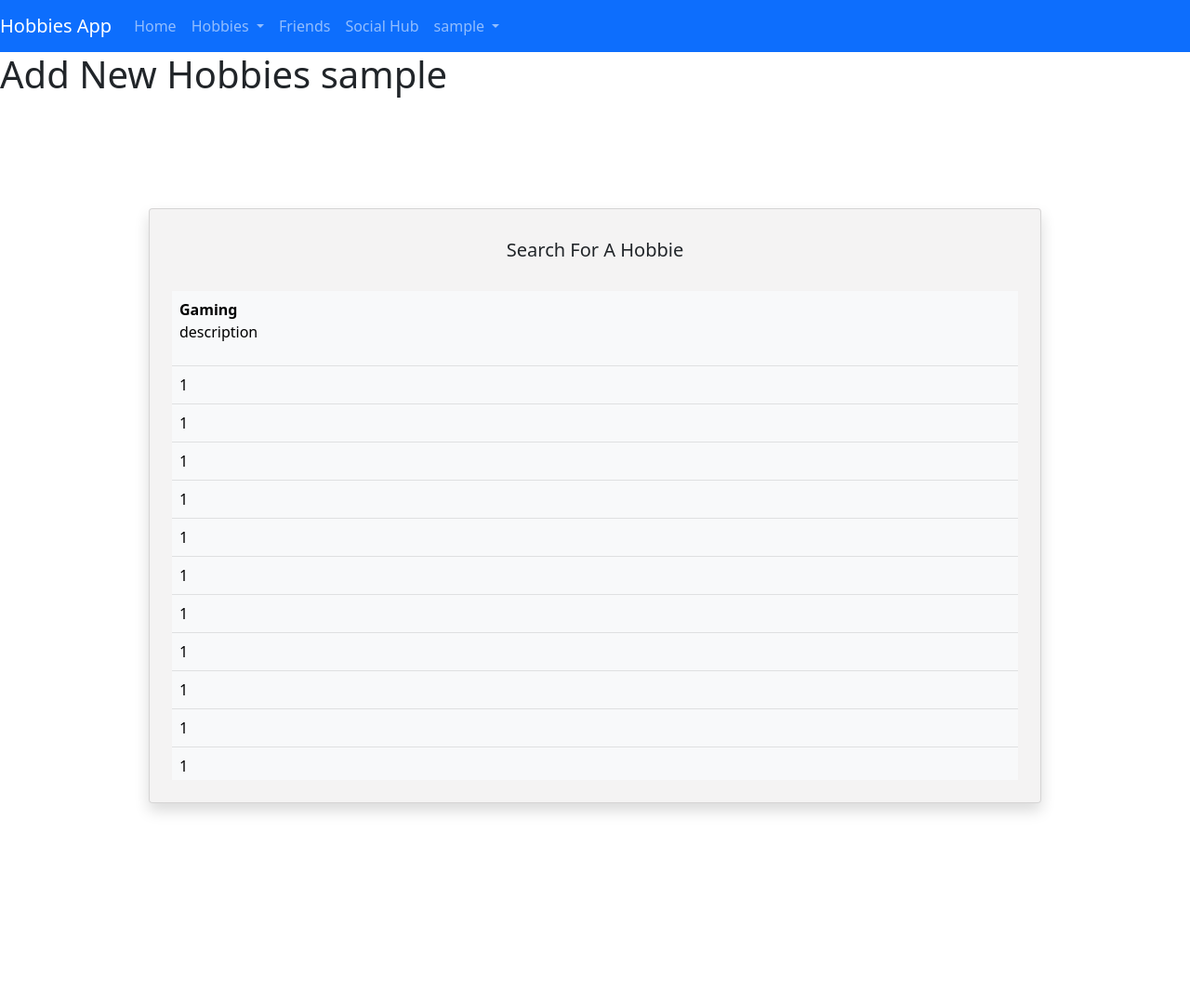
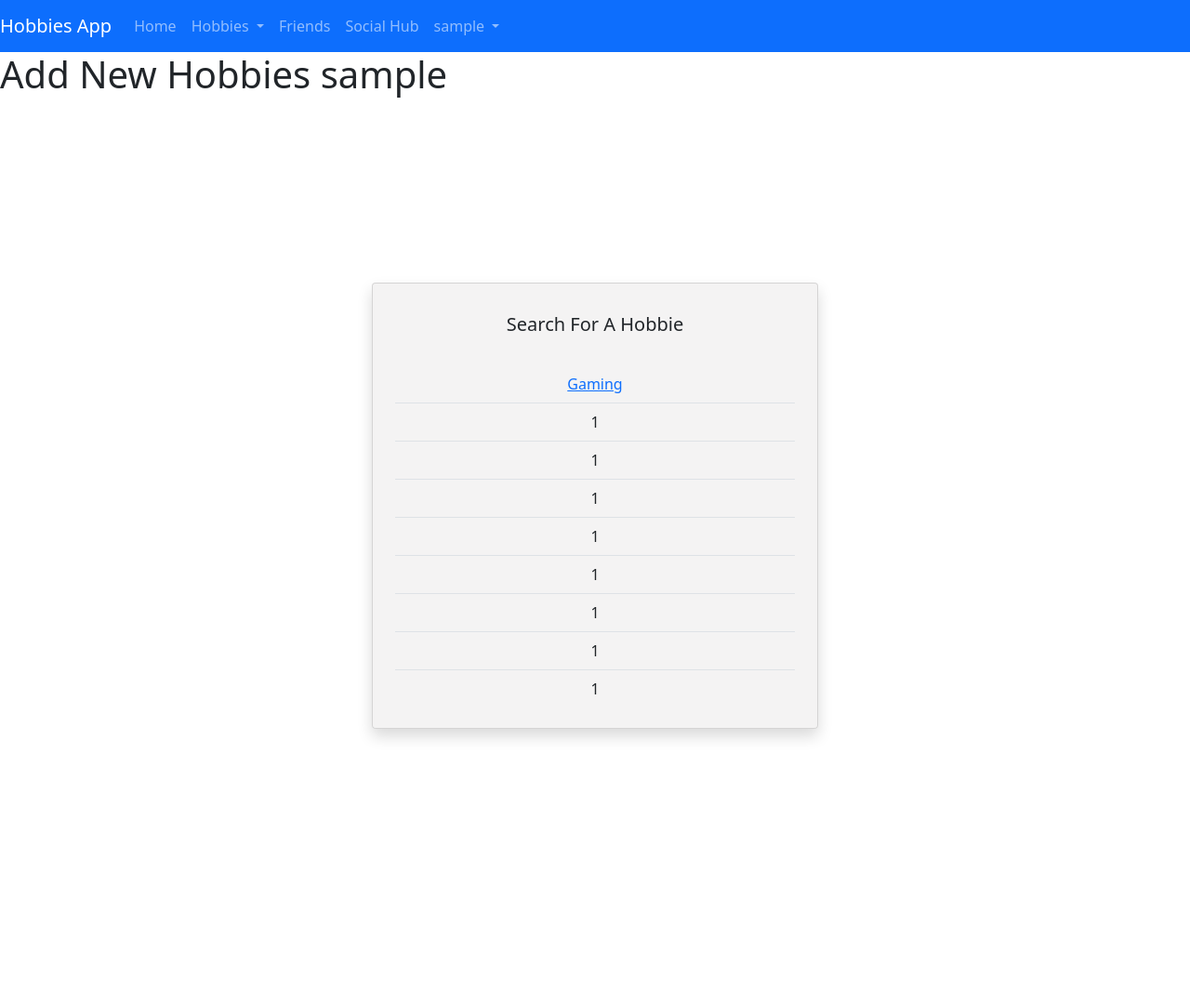
Before and after one commit to AzimIslam/HobbiesApp, a Django app: page /searchHobbies/ in a window 1280 px wide. Shown: the whole page at 93% size. Run offline with Django 3.2, Linux system fonts and the light colour scheme; the visitor is signed in with stand-in values (Sample User, id 1); some libraries are stand-ins or nearby versions.

Commit message:
changed to azims style and liking for search hobbies page

```diff
--- a/mainapp/templates/mainapp/profile/searchhobbies.html
+++ b/mainapp/templates/mainapp/profile/searchhobbies.html
@@ -5,15 +5,14 @@
     <h1>Add New Hobbies {{ user }}</h1>
     <div class="full-screen d-flex align-items-center justify-content-center align-content-center text-center flex-column">
       <div class="container">
-        <div class="card shadow mx-auto text-left m-3 p-4" style="width: 60rem; height: 40rem; background-color: rgba(242, 240, 240, 0.8)">
+        <div class="card shadow mx-auto text-left m-3 p-4" style="width: 30rem; height: 30rem; background-color: rgba(242, 240, 240, 0.8)">
             <h5 class="card-title pt-2 pb-4">Search For A Hobbie</h5>
             <div class="table-responsive">
-              <table class="table table-hover" style="text-align: left">
-                <tbody class="table-light">
+              <table class="table">
+                <tbody>
                   <tr>
-                    <td>
-                    <b>Gaming</b>
-                    <p>description</p>
+                    <td colspan="3">
+                    <a href="#">Gaming</a>
                     </td>
                   </tr>
                   <tr><td>1</td></tr>
@@ -32,8 +31,7 @@
                   <tr><td>1</td></tr>
                   <tr><td>1</td></tr>
                   <tr><td>1</td></tr>
-                  <tr><td>1</td></tr>
-                  <tr><td>1</td></tr>
+
                 </tbody>
               </table>
             </div>
```
